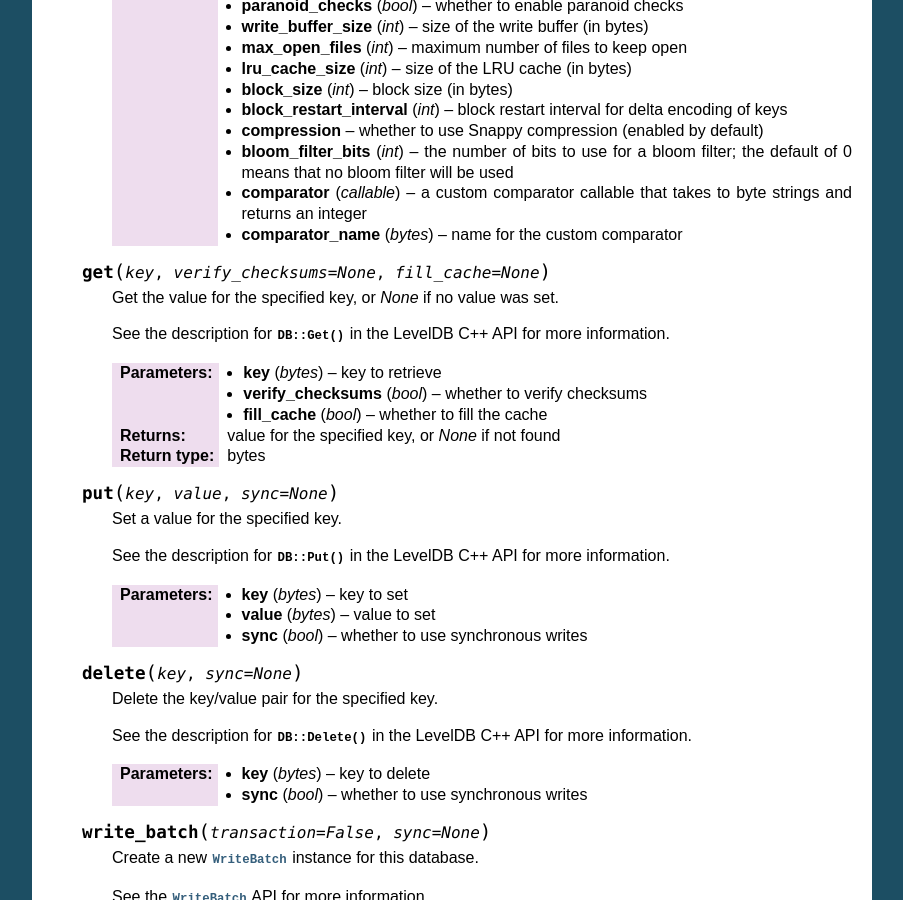
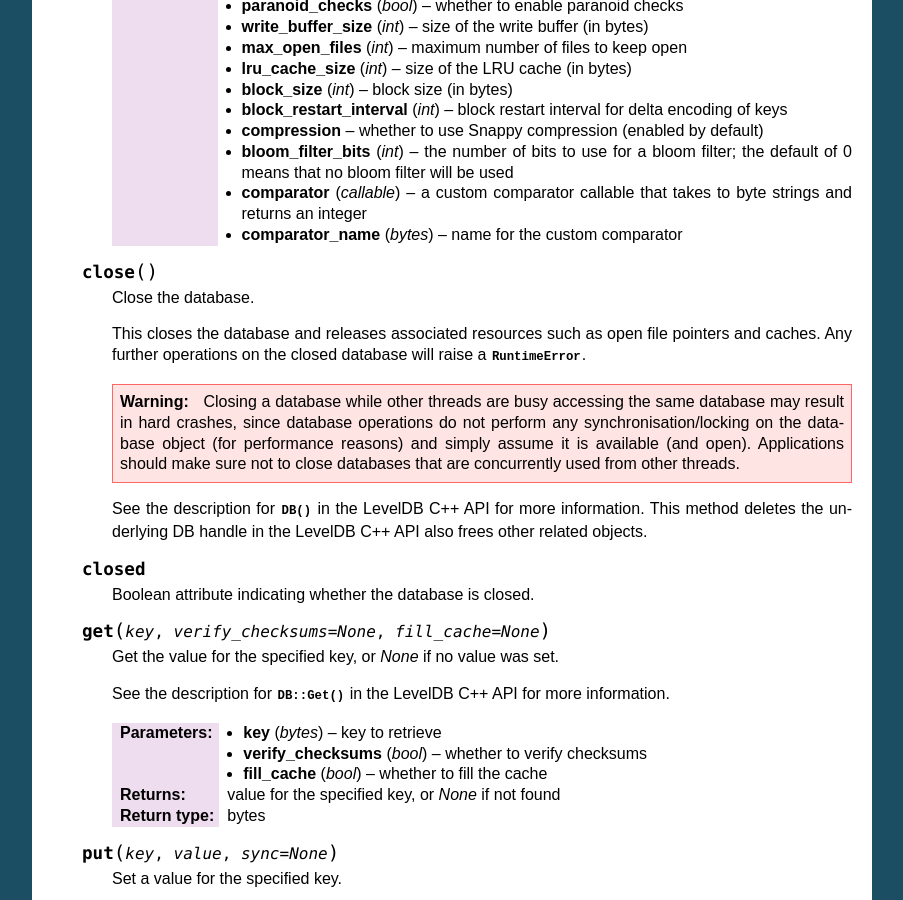
Before and after one commit to wbolster/plyvel, a Sphinx documentation site: the page built from doc/api.rst, in a window 1280 px wide and 900 px high, scrolled down 922 px. Shown: the whole window, without its empty margins (198-1101 px from the left). Built offline with Sphinx 7.4.7, drawn with Linux system fonts in a browser that asks for light colours.

Commit message:
Allow manual database closing using DB.close()
The new DB.close() method will immediately close the database and free
its resources. This is much more reliable than just using "del db", and
freeing the resources from __dealloc__ on the Cython extension type.
With this change, iterators (and other objects) can no longer silently
keep the DB open by keeping a reference to it.

Operations on closed databases will raise a RuntimeError. Each public
API method now properly checks whether the DB is closed before
proceeding.

Since the C++ Iterator instances need to be deleted before the C++ DB
instance can be deleted (otherwise LevelDB segfaults), open iterators
need to be tracked and freed from within the DB instance. The
implementation uses weak references and a lock for this.

Added some tests, and updated the documentation.

```diff
--- a/TODO.rst
+++ b/TODO.rst
@@ -2,6 +2,5 @@ TODO
 ====
 
 * Support for Iterator 'prefix' arg (only works with default comparator)
-* Support manual database closing
 * Support "prefixed proxy" databases
 * Free FilterPolicy (if any) in __dealloc__
--- a/doc/api.rst
+++ b/doc/api.rst
@@ -64,6 +64,33 @@ Database
       :param callable comparator: a custom comparator callable that takes to
                                   byte strings and returns an integer
       :param bytes comparator_name: name for the custom comparator
+
+
+   .. py:method:: close()
+
+      Close the database.
+
+      This closes the database and releases associated resources such as open
+      file pointers and caches. Any further operations on the closed database
+      will raise a :py:exc:`RuntimeError`.
+
+      .. warning::
+
+         Closing a database while other threads are busy accessing the same
+         database may result in hard crashes, since database operations do not
+         perform any synchronisation/locking on the database object (for
+         performance reasons) and simply assume it is available (and open).
+         Applications should make sure not to close databases that are
+         concurrently used from other threads.
+
+      See the description for :cpp:func:`DB` in the LevelDB C++ API for more
+      information. This method deletes the underlying DB handle in the LevelDB
+      C++ API also frees other related objects.
+
+
+   .. py:attribute:: closed
+
+      Boolean attribute indicating whether the database is closed.
 
 
    .. py:method:: get(key, verify_checksums=None, fill_cache=None)
```
Also changed, not shown: doc/user.rst (+13 -3 lines), 2 other files.
